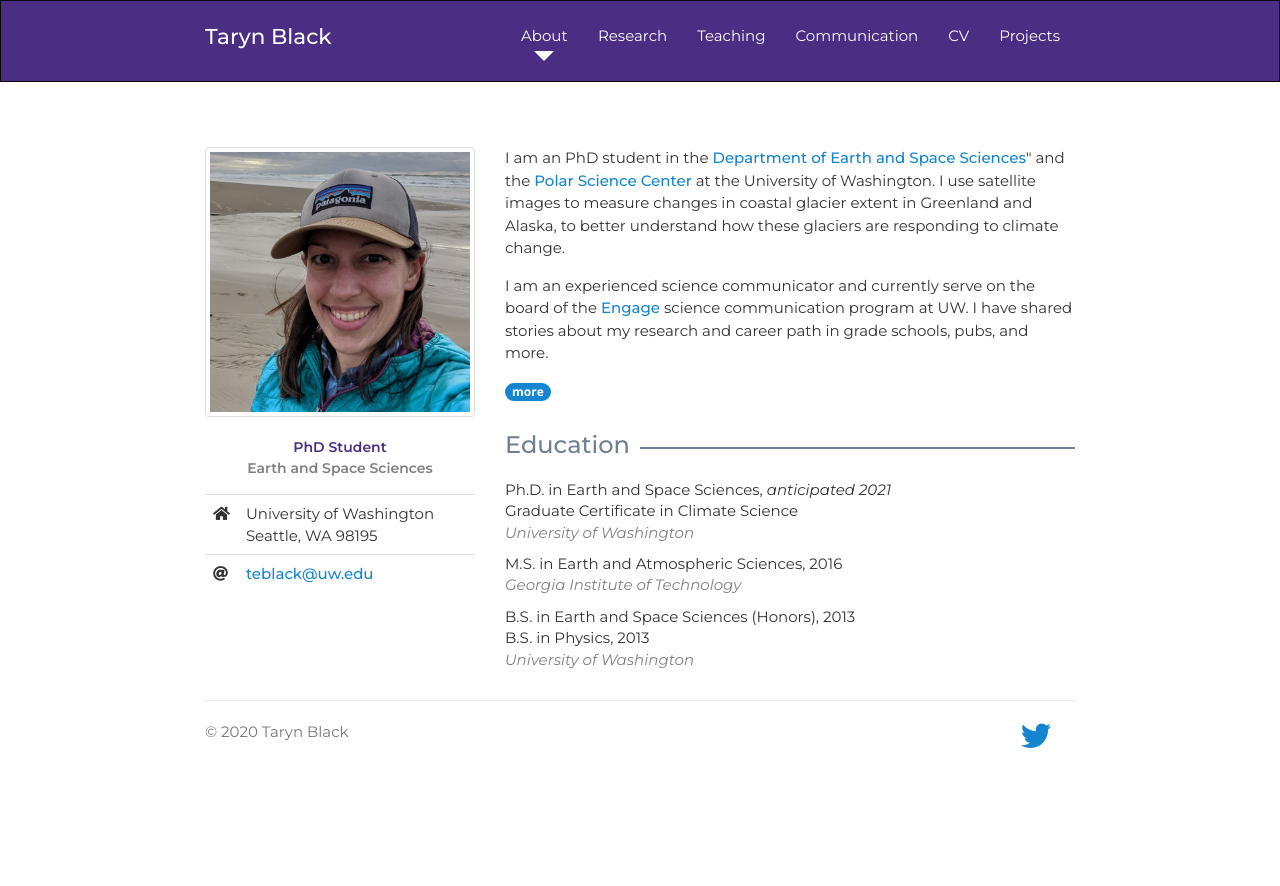
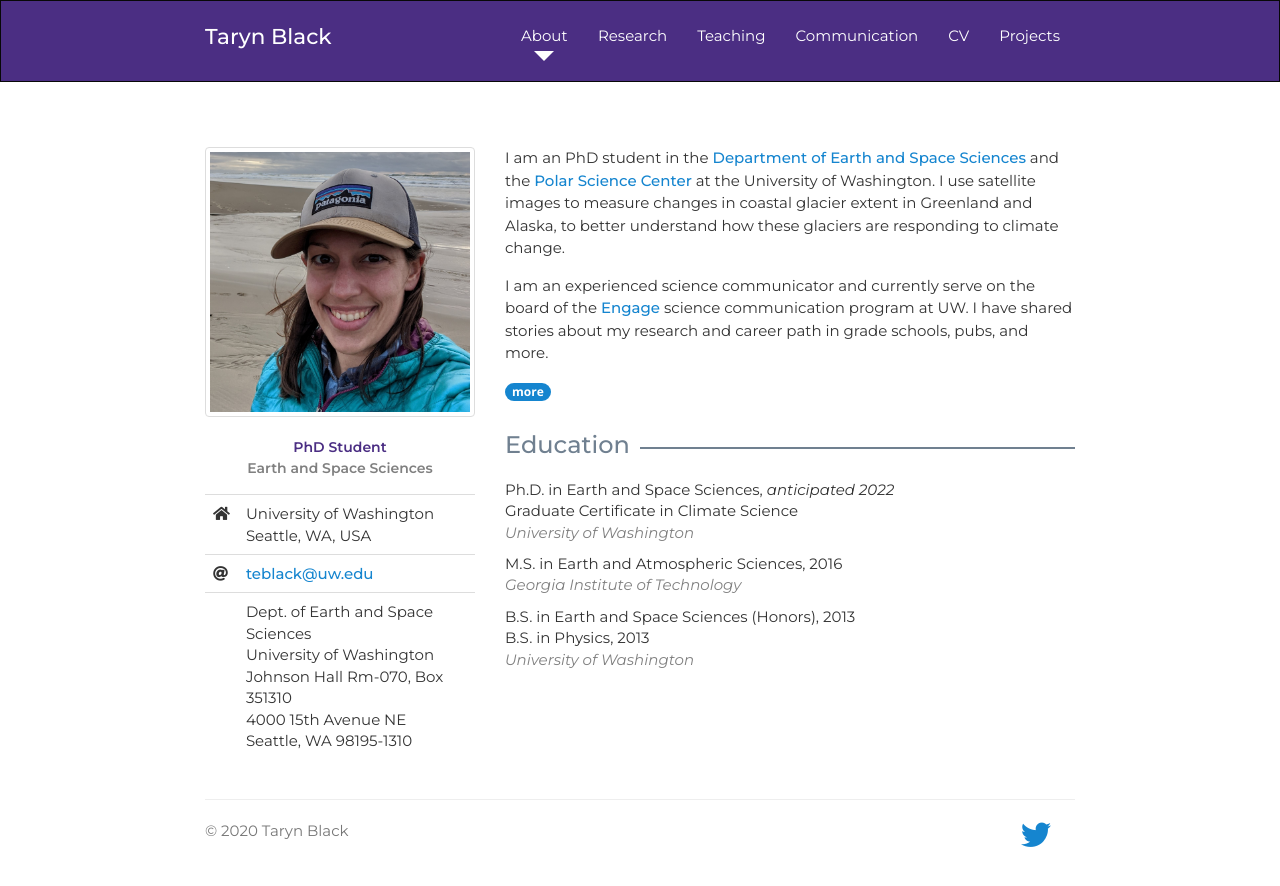
Before and after one commit to tarynblack/tarynblack.github.io, a Jekyll site: the page built from index.html, in a window 1280 px wide. Shown: the top 886 px of the page. Built offline with Jekyll 4.4.1, drawn with Linux system fonts in a browser that asks for light colours; nearby versions of some CDN libraries; a style sheet for code colours, icons or effects is not loaded.

Commit message:
Typos and update contact info

```diff
--- a/index.html
+++ b/index.html
@@ -17,7 +17,7 @@ title: Home | Taryn Black
               <td style="width:30px"><i class="fas fa-home"></i></td>
               <td>
                 University of Washington<br>
-                Seattle, WA 98195
+                Seattle, WA, USA
               </td>
             </tr>
             <!-- <tr>
@@ -28,13 +28,23 @@ title: Home | Taryn Black
               <td><i class="fas fa-at"></i></td>
               <td><a href="mailto:teblack@uw.edu">teblack@uw.edu</a></td>
             </tr>
+            <tr>
+              <td><i class="fas fa-mail"></i></td>
+              <td>
+                  Dept. of Earth and Space Sciences<br>
+                  University of Washington<br>
+                  Johnson Hall Rm-070, Box 351310<br>
+                  4000 15th Avenue NE<br>
+                  Seattle, WA 98195-1310
+              </td>
+            </tr>
           </tbody>
         </table>
 
       </div>
       <div class="col-sm-8">
 
-        <p>I am an PhD student in the <a href="https://www.ess.washington.edu/">Department of Earth and Space Sciences</a>" and the <a href="http://psc.apl.uw.edu/">Polar Science Center</a> at the University of Washington. I use satellite images to measure changes in coastal glacier extent in Greenland and Alaska, to better understand how these glaciers are responding to climate change.</p>
+        <p>I am an PhD student in the <a href="https://www.ess.washington.edu/">Department of Earth and Space Sciences</a> and the <a href="http://psc.apl.uw.edu/">Polar Science Center</a> at the University of Washington. I use satellite images to measure changes in coastal glacier extent in Greenland and Alaska, to better understand how these glaciers are responding to climate change.</p>
 
         <p>I am an experienced science communicator and currently serve on the board of the <a href="https://www.engage-science.space/">Engage</a> science communication program at UW. I have shared stories about my research and career path in grade schools, pubs, and more.</p>
 
@@ -56,7 +66,7 @@ title: Home | Taryn Black
 
         <ul id="education">
           <li>
-              Ph.D. in Earth and Space Sciences, <em>anticipated 2021</em><br>
+              Ph.D. in Earth and Space Sciences, <em>anticipated 2022</em><br>
             Graduate Certificate in Climate Science<br>
             <span class="university"><em>University of Washington</em></span>
           </li>
```
